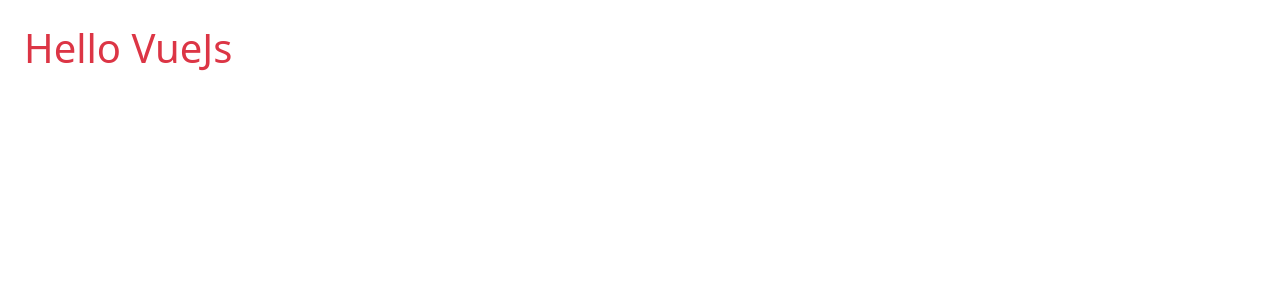
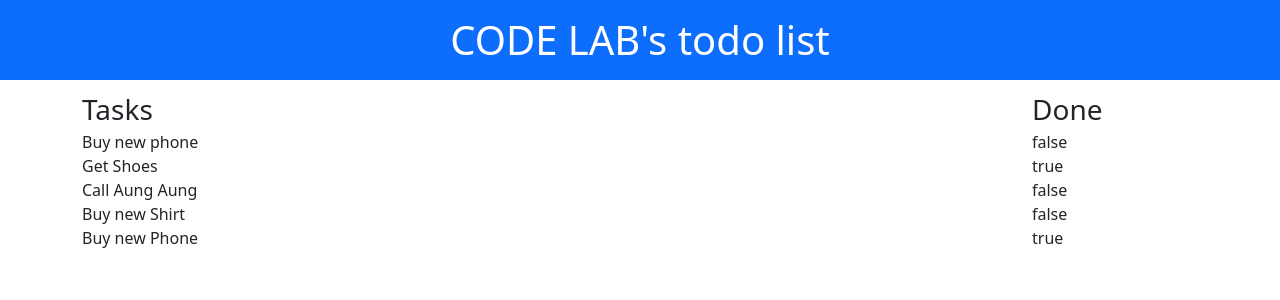
Before and after one commit to kaungthant-w/Vue-CLI-code-lab-, a Vue app: page / in a window 1280 px wide. Shown: the top 300 px of the page. Built offline with nearby package versions, Linux system fonts and the light colour scheme.

Commit message:
06_-_Making_Todos_list

```diff
--- a/src/App.vue
+++ b/src/App.vue
@@ -1,11 +1,35 @@
 <template>
-  <div class="">
-    <h1 class="m-4 text-danger">Hello VueJs</h1>
+  <div class="App">
+    <h1 class="text-center bg-primary text-white p-3">CODE LAB's todo list</h1>
+    <div class="container">
+      <div class="row">
+        <div class="col fs-3">Tasks</div>
+        <div class="col-2 fs-3">Done</div>
+      </div>
+      <div class="row" v-for="(task, index) in tasks" v-bind:key="index">
+        <!-- <div class="col">{{ task }}</div> -->
+        <!-- <div class="col">{{ index }}</div> -->
+        <div class="col">{{ task.action }}</div>
+        <div class="col-2">{{ task.done }}</div>
+      </div>
+    </div>
   </div>
 </template>
 
 <script>
-
+  export default {
+    name:'App',
+    data: () => ({
+      name:"Kyaw Kyaw",
+      tasks: [
+        {action:"Buy new phone", done:false},
+        {action:"Get Shoes", done:true},
+        {action:"Call Aung Aung", done:false},
+        {action:"Buy new Shirt", done:false},
+        {action:"Buy new Phone", done:true},
+      ]
+    }),
+  }
 </script>
 
 <style>
```
